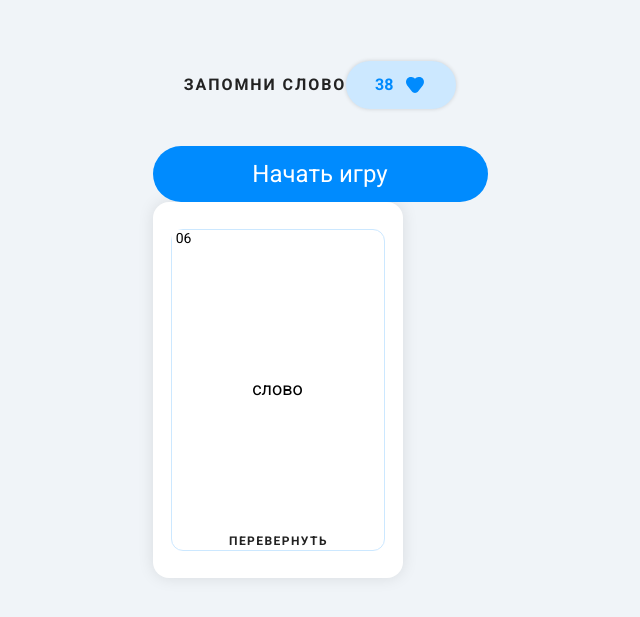
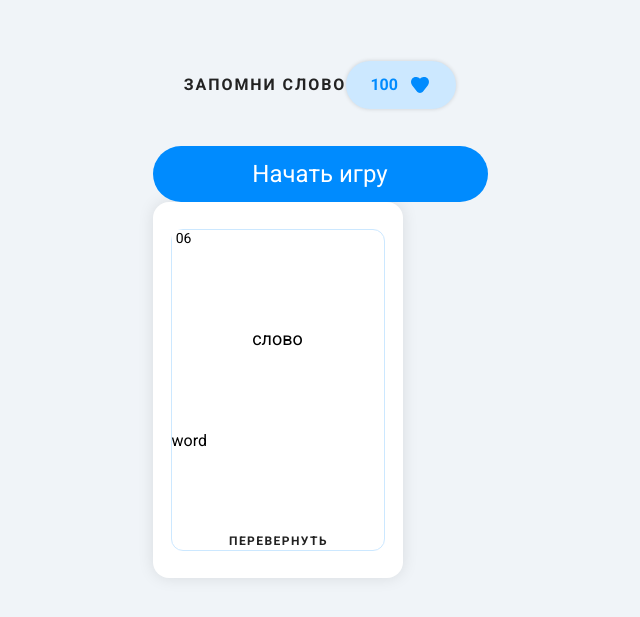
Before and after one commit to cianoid/vue-app, a Vue app: page / in a window 1280 px wide. Shown: the part 107-724 px from the top of the page, without its empty margins (320-960 px from the left). Built offline with nearby package versions, Linux system fonts and the light colour scheme.

Commit message:
add reactivity

```diff
--- a/src/App.vue
+++ b/src/App.vue
@@ -1,4 +1,5 @@
 <script setup>
+import {ref} from "vue";
 import Button from "./components/Button.vue";
 import Score from "./components/Score.vue";
 import Card from "./components/Card.vue";
@@ -6,13 +7,21 @@ import Card from "./components/Card.vue";
 function getTurned(flipped) {
   console.log(`flipped = ${flipped}`);
 }
+
+let score = ref(100);
+let card = ref({
+  word: "слово",
+  translation: "word",
+  state: "closed",
+  status: "pending",
+})
 </script>
 
 <template>
   <div id="app" class="main">
     <div class="menu">
       <div class="title">Запомни слово</div>
-      <Score :score="38"/>
+      <Score :score="score"/>
     </div>
 
 
@@ -21,7 +30,7 @@ function getTurned(flipped) {
     </Button>
   </div>
 
-<Card @flipped="getTurned"/>
+<Card @flipped="getTurned" v-bind="card"/>
 
 </template>
 
--- a/src/components/Card.vue
+++ b/src/components/Card.vue
@@ -1,5 +1,12 @@
 <script setup>
 import {ref} from "vue";
+
+const {word = "-", translation = "-", state = "closed", status = "pending"} = defineProps({
+  word: String,
+  translation: String,
+  state: String,
+  status: String,
+});
 
 const emit = defineEmits(["flipped", "statusChange"]);
 
@@ -8,7 +15,6 @@ const flipped = ref(false);
 const turnCard = () => {
   flipped.value = !flipped.value;
   emit("flipped", flipped.value);
-
   console.log(`turnCard ${flipped.value}`);
 };
 </script>
@@ -17,7 +23,8 @@ const turnCard = () => {
   <div class="container">
     <div class="card">
       <div class="card-number">06</div>
-      <div class="card-text">слово</div>
+      <div class="card-word">{{word}}</div>
+      <div class="card-translation">{{translation}}</div>
       <div class="card-action" @click="turnCard()">Перевернуть</div>
     </div>
   </div>
@@ -55,10 +62,10 @@ const turnCard = () => {
   background-color: #fff;
   padding: 0 4px;
 
-font-weight: 400;
-font-size: 14px;
-text-align: center;
-color: #000;
+  font-weight: 400;
+  font-size: 14px;
+  text-align: center;
+  color: #000;
 
 }
 
@@ -81,7 +88,7 @@ color: #000;
   cursor: pointer;
 }
 
-.card-text {
+.card-word {
   font-weight: 400;
   font-size: 18px;
   text-align: center;
```
